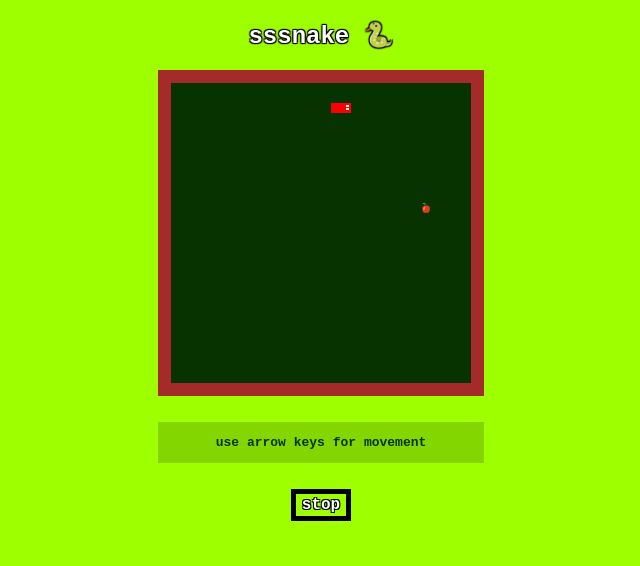
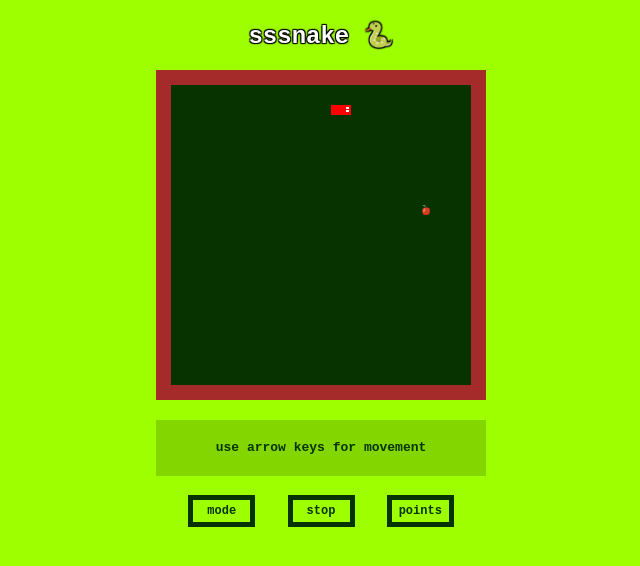
Before and after one commit to aryasheikhi/snake, a website: page public/index.html in a window 1280 px wide. Both pictures are taken after a click on the button "start". Shown: the whole page, without its empty margins (319-959 px from the left). Drawn offline with Linux system fonts and the light colour scheme.

Commit message:
add point system

```diff
--- a/public/index.html
+++ b/public/index.html
@@ -1,11 +1,11 @@
 <!DOCTYPE html>
 <html lang="en">
 	<head>
-    <meta charset="UTF-8">
-    <meta http-equiv="X-UA-Compatible" content="IE=edge">
-    <meta name="viewport" content="width=device-width, initial-scale=1.0">
+		<meta charset="UTF-8" />
+		<meta http-equiv="X-UA-Compatible" content="IE=edge" />
+		<meta name="viewport" content="width=device-width, initial-scale=1.0" />
 		<title>SnakeJS</title>
-    <link rel="stylesheet" href="/style.css">
+		<link rel="stylesheet" href="/style.css" />
 	</head>
 	<body>
 		<div id="main">
@@ -16,13 +16,29 @@
 				<div id="canvasWrapper">
 					<canvas id="gameCanvas"></canvas>
 					<div id="apple"></div>
+                    <div id="modeMenu" class="drawer display-none">
+                        <div class="drawer-header"></div>
+                        <div class="drawer-list"></div>
+                    </div>
+                    <div id="pointsMenu" class="drawer display-none">
+                        <div class="drawer-header">points</div>
+                        <div class="drawer-list">
+                            <ol id="pointsList"></ol>
                         </div>
                     </div>
-        <div id="hint">
-            <span id="hintSpan"></span>
 				</div>
+			</div>
+			<div id="hint"></div>
 			<div id="controllerWrapper">
-            <button id="controller" onclick="controller()" type="button">start</button>
+                <button id="modeButton" class="controller" onclick="modeController(event)" type="button">
+                    mode
+                </button>
+				<button id="controller" class="controller" onclick="controller()" type="button">
+					start
+				</button>
+				<button id="pointsButton" class="controller" onclick="pointsController(event)" type="button">
+					points
+				</button>
 			</div>
 		</div>
 		<script src="/snake.js"></script>
--- a/public/snake.js
+++ b/public/snake.js
@@ -10,7 +10,14 @@ let intervalID = 0;
 let gameStatus = false;
 const controlButton = document.getElementById('controller');
 
-const gamePoints = [];
+// const gamePoints = [10000, 444, 2342134, 20, 13245, 23, 683, 587686, 4, 23, 3425];
+
+let snakePoints = JSON.parse(localStorage.getItem('snakePoints'));
+if (!snakePoints) {
+    localStorage.setItem('snakePoints', '[]');
+    snakePoints = [];
+}
+
 let wallCollision = false;
 let selfCollision = false;
 
@@ -106,7 +113,6 @@ const draw = () => {
         ctx.fillRect(block[0], block[1], scale, scale)
         if (index === snake.length - 1) drawEyes(block[0], block[1]);
     });
-	// ctx.clearRect(snake[0][0], snake[0][1], scale, scale);
     ctx.fillStyle = '#063300';
 	ctx.fillRect(snake[0][0], snake[0][1], scale, scale);
     ctx.fillStyle = 'red';
@@ -128,21 +134,15 @@ const gameLoop = () => {
     selfCollision = checkSelfCollision(nextHead);
     wallCollision = checkWallCollision(nextHead);
     if (selfCollision || wallCollision) return stop();
+
     snake.push(nextHead);
     return draw();
 };
 
-const reset = () => {
-    snake = [[20, 20], [40, 20], [60, 20]];
-    appleCoords = genApple();
-    apple.style.left = appleCoords[0] + 'px';
-    apple.style.top = appleCoords[1] + 'px';
-    direction = [scale, 0];
-    ctx.clearRect(0, 0, width, height);
-};
-
 const start = () => {
-    if (wallCollision || selfCollision) reset();
+    if (selfCollision || wallCollision) reset();
+    snakePoints = JSON.parse(localStorage.getItem('snakePoints'));
+    localStorage.setItem('snakePoints', JSON.stringify([...snakePoints, snake.length]));
     gameStatus = true;
     controlButton.blur();
     controlButton.innerHTML = 'stop';
@@ -156,7 +156,35 @@ const stop = () => {
     clearInterval(intervalID);
 };
 
-const controller = () => gameStatus ? stop() : start();
+const reset = () => {
+    snake = [[20, 20], [40, 20], [60, 20]];
+    appleCoords = genApple();
+    apple.style.left = appleCoords[0] + 'px';
+    apple.style.top = appleCoords[1] + 'px';
+    direction = [scale, 0];
+    ctx.clearRect(0, 0, width, height);
+};
+
+const controller = () => {
+    return gameStatus ? stop() : start()
+};
+
+const modeController = e => {
+    const modeMenu = document.getElementById('modeMenu');
+};
+
+const pointsController = e => {
+    const pointsMenu = document.getElementById('pointsMenu');
+    pointsMenu.classList.toggle('display-none');
+    const pointsList = document.getElementById('pointsList');
+    pointsList.innerHTML = '';
+    const sorted = snakePoints.sort((a, b) => a < b ? 1 : a > b ? -1 : 0).filter((point, index, array) => !index || point !== array[index - 1]);
+    sorted.slice(0, 10).forEach(point => {
+        const li = document.createElement('li');
+        li.innerHTML = point;
+        pointsList.appendChild(li);
+    });
+};
 
 const setDirection = dir => {
     dirName = dir;
@@ -214,9 +242,9 @@ const touchEnds = e => {
 };
 
 const isTouch = () => {
-    const hintSpan = document.getElementById('hintSpan');
+    const hint = document.getElementById('hint');
     const isTouch = 'ontouchstart' in window || navigator.maxTouchPoints > 0 || navigator.msMaxTouchPoints > 0;
-    hintSpan.innerHTML = isTouch ? 'swipe to control movement' : 'use arrow keys for movement';
+    hint.innerHTML = isTouch ? 'swipe to control movement' : 'use arrow keys for movement';
 };
 
 document.addEventListener('DOMContentLoaded', isTouch);
--- a/public/style.css
+++ b/public/style.css
@@ -1,23 +1,18 @@
 * {
-	box-sizing: border -box;
+	box-sizing: content-box;
 }
 
 body {
-    height: 100%;
 	margin: 0;
     font-family: monospace;
     background-color: rgb(157, 255, 0);
-    touch-action: none;
 }
 
 #main {
-	width: 100%;
 	display: flex;
 	flex-direction: column;
     align-items: center;
-}
-#main > div {
-    width: 500px;
+    justify-content: center;
 }
 
 #logo {
@@ -32,7 +27,6 @@ body {
 }
 
 #container {
-	width: 500px;
 	display: flex;
 	justify-content: center;
 	align-items: center;
@@ -41,10 +35,11 @@ body {
 
 #canvasWrapper {
 	position: relative;
-    border: 1em solid brown;
+    border: 15px solid brown;
     display: flex;
     justify-content: center;
     align-items: center;
+    background-color: #063300;
 }
 
 #apple {
@@ -58,37 +53,69 @@ body {
 	background-repeat: no-repeat;
 }
 
+.drawer {
+    position: absolute;
+    color: white;
+    width: 33%;
+    display: flex;
+    flex-direction: column;
+    justify-content: center;
+
+}
+
+.drawer-header {
+    border-bottom: 1px solid white;
+    text-align: center;
+    height: 1.5em;
+}
+
+.drawer-list {
+    /* max-height: 176px; */
+    margin: 0;
+}
+
+.display-none {
+    display: none;
+}
+
+#mode {
+
+}
+
+#points {}
+
 #hint {
-    margin-top: 2em;
+    margin-top: 1.5em;
     display: flex;
     justify-content: center;
     align-items: center;
     color: rgb(6, 51, 0);
     font-weight: bold;
-    flex: 1;
-}
-#hint > span {
+    touch-action: none;
     width: 300px;
+    height: 2em;
+    border: 15px solid rgb(132, 214, 0);
+    background-color: rgb(132, 214, 0);
     text-align: center;
-    background-color: rgb(132, 214, 0);
-    padding: 1em;
 }
 
 #controllerWrapper {
-    margin-top: 2em;
+    margin-top: 1.5em;
     display: flex;
-    justify-content: center;
+    justify-content: space-evenly;
     align-items: center;
+    width: 330px;
 }
 
-#controller {
-    border: .35em solid black;
+.controller {
+    border: 5px solid #063300;
     background-color: inherit;
-    color: white;
-    text-shadow: 1px 1px 0 black, -1px -1px 0 black, 1px -1px 0 black, -1px 1px 0 black;
+    color: #063300;
+    text-align: center;
     font-family: monospace;
-    height: 2em;
-    font-size: 16px;
+    height: 20px;
+    width: 45px;
+    font-size: 12px;
     cursor: pointer;
     font-weight: bolder;
 }
```
Lines whose indentation alone changed are shown as unchanged.
